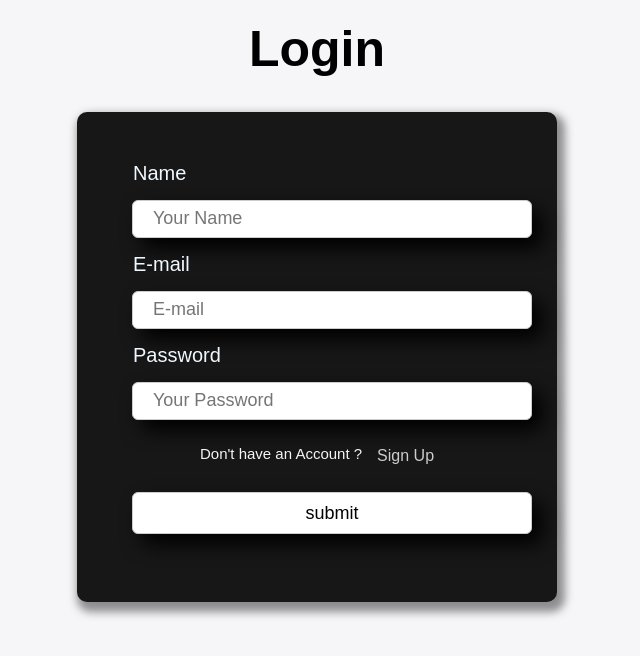
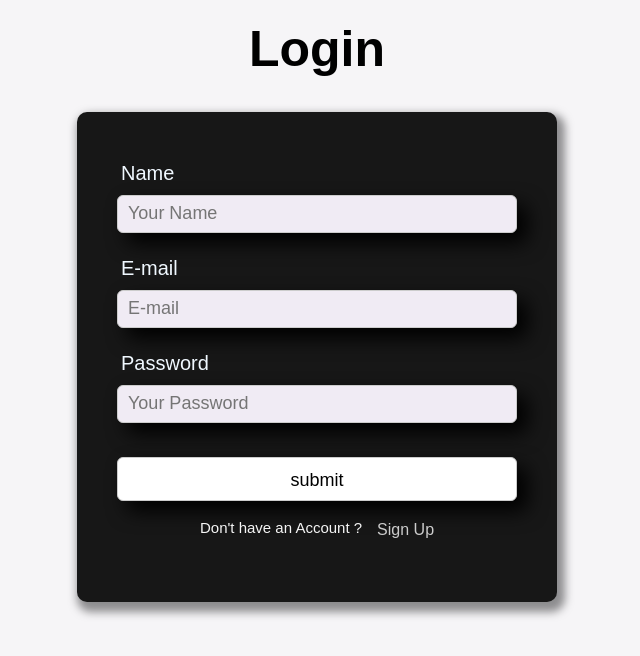
Before and after one commit to j1ntan/habit-dashboard, a React (Vite) app in the folder habit_tracker/: page /login in a window 1280 px wide. Shown: the top 656 px of the page, without its empty margins (323-963 px from the left). Built offline with nearby package versions, Linux system fonts and the light colour scheme.

Commit message:
modified login page

```diff
--- a/habit_tracker/src/pages/login.css
+++ b/habit_tracker/src/pages/login.css
@@ -1,23 +1,23 @@
+
 
 input[type="text"],[type="email"],[type="password"]{
   width: 100%;
-  padding: 18px 20px;
-  margin: 8px 0;
+  background-color: rgb(240, 235, 244);
+  padding: 18px 10px;
   display: inline-block;
   border: 1px solid #ccc;
   box-sizing: border-box;
-  margin: 15px;
+  margin-top: 10px;
 }
 
 input[type="submit"]{
     width: 100%;
-  padding-top: 10px;
     padding-bottom: 30px;
   margin: 8px 0;
   display: inline-block;
   border: 1px solid #ccc;
   box-sizing: border-box;
-  margin: 15px;
+  margin-top: 10px;
 }
 .firstDiv{
     display: flex;
@@ -32,7 +32,7 @@ input[type="submit"]{
 
 .label{
     font-weight: 500;
-    margin-left: 16px;
+    margin-left: 4px;
     width: 200px;
     text-align: start;
     color: aliceblue;
--- a/habit_tracker/src/pages/login.jsx
+++ b/habit_tracker/src/pages/login.jsx
@@ -12,11 +12,11 @@ function Login(){
                         <input type="email" name="email" placeholder="E-mail"></input>
                     <div class="label"><label for="password">Password</label></div>
                         <input type="password" name="password" placeholder="Your Password"></input>
+                    <input type="submit" value="submit" />
                     <div class="noAcc">
                         <p class="para">Don't have an Account ? </p>
                         <a href="#">Sign Up</a>
                     </div>
-                    <input type="submit" value="submit" />
                 </form>
             </div>
         </div>
```
Lines whose indentation alone changed are shown as unchanged.
